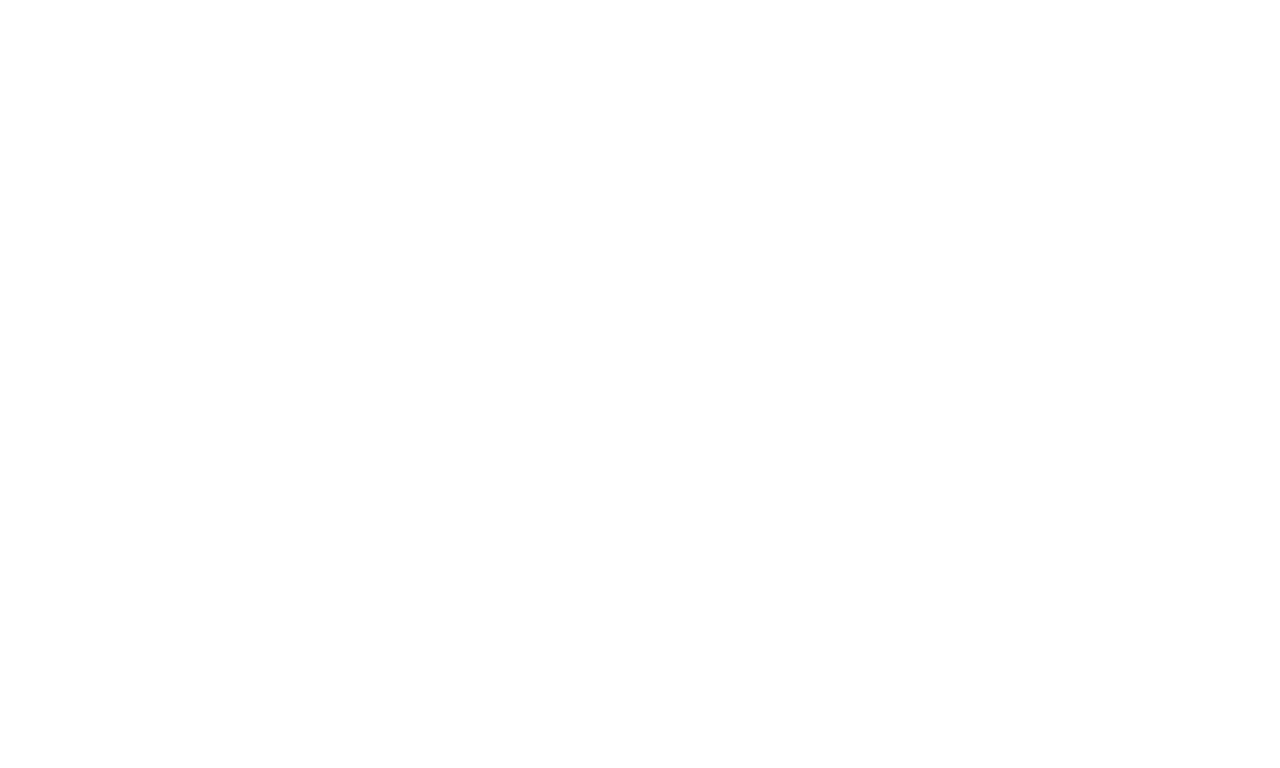
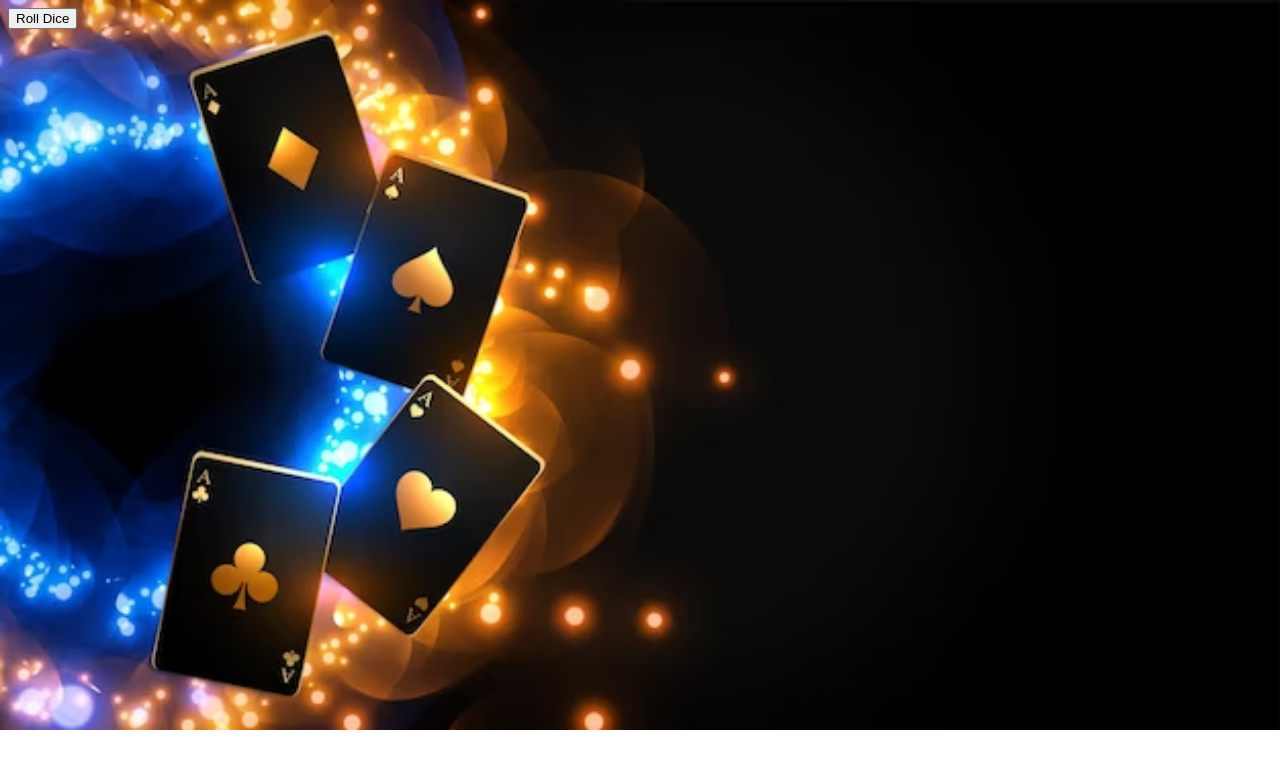
Before and after one commit to NicoletteSteenkamp/Dice-game--JS-, a plain HTML site: page index.html in a window 1280 px wide. Drawn offline with Linux system fonts and the light colour scheme.

Commit message:
added a background img

```diff
--- a/index.html
+++ b/index.html
@@ -13,7 +13,13 @@
 </head>
 
 <body>
+  <div class="dice-container">
+    <div class="dice">
+      <div class="dice-dot"></div>
 
+    </div>
+  </div>
+  <button type="button" class="btn-roll-dice">Roll Dice</button>
 </body>
 <script src="scripts.js"></script>
 
--- a/styles.css
+++ b/styles.css
@@ -0,0 +1,5 @@
+body {
+  background-image: url(./images/background-img4.avif);
+  background-repeat: no-repeat;
+  background-size: cover;
+}
```
Also changed, not shown: images/background-img4.avif (added).
